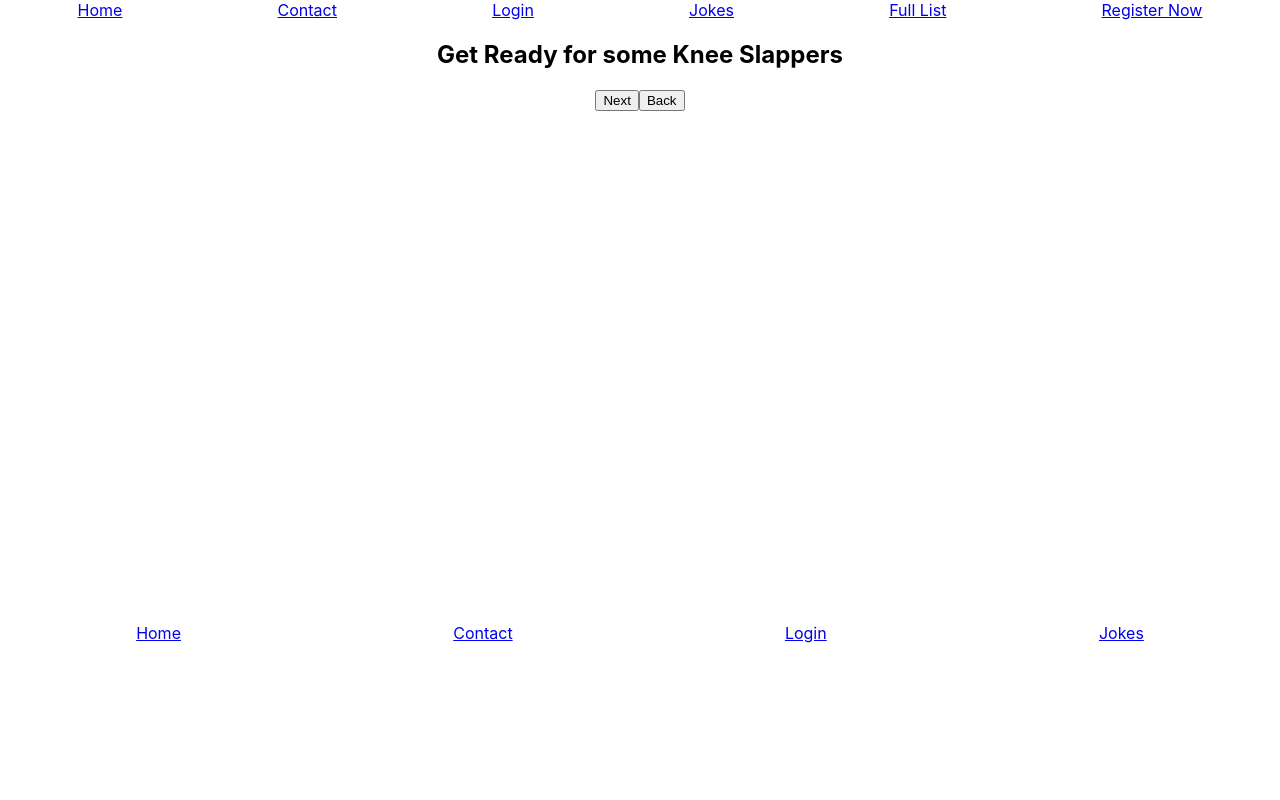
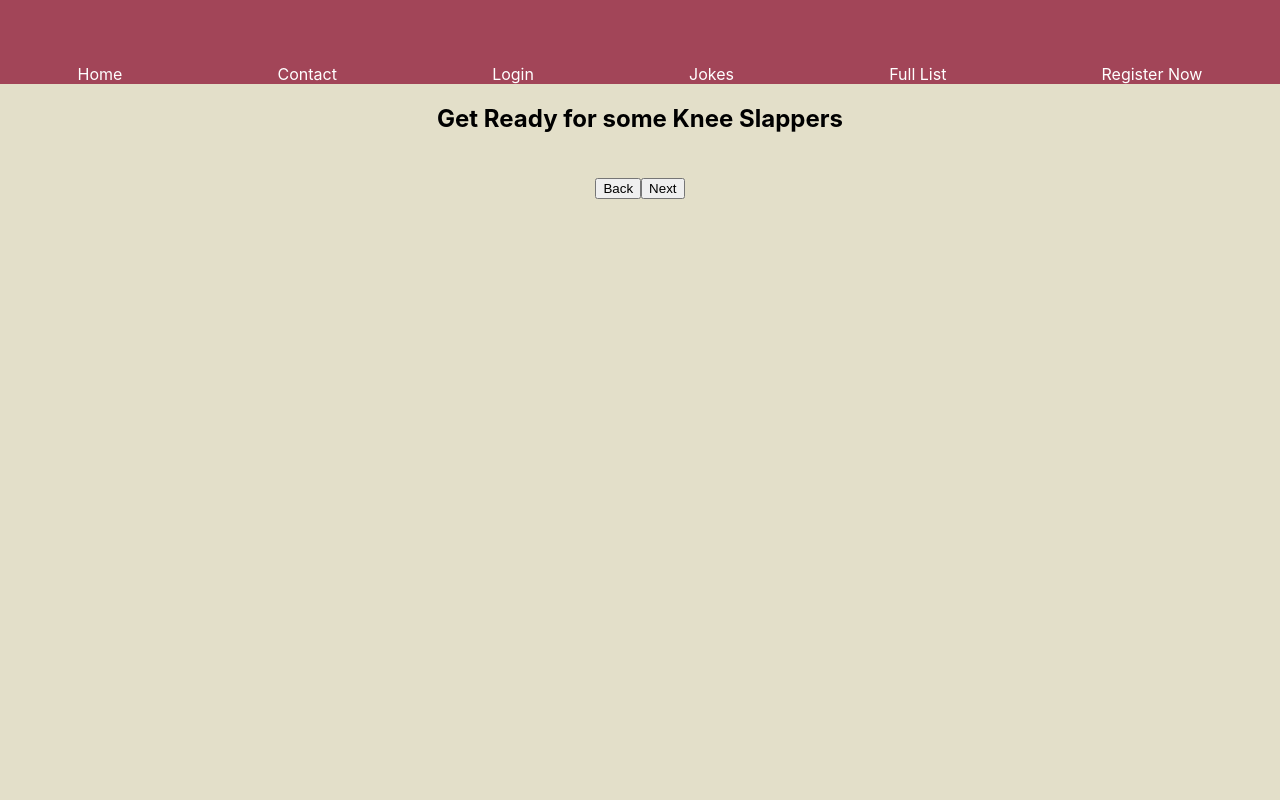
Before and after one commit to Build-Week-Dad-Jokes-4/frontend, a React (Create React App) app: page /Jokes in a window 1280 px wide. Shown: the top 800 px of the page. Built offline with nearby package versions, Linux system fonts and the light colour scheme; no server answers.

Commit message:
added styling to pages

```diff
--- a/src/App.js
+++ b/src/App.js
@@ -17,6 +17,11 @@ import { JokeContext } from '../src/contexts/JokeContext';
 import { LoginContext } from '../src/contexts/LoginContext';
 
 import './App.css';
+import styled from 'styled-components';
+
+let Apps = styled.div`
+    background-color: #E3DFC9;
+`;
 
 function App() {
   const [jokes, setJokes] = useState([]);
@@ -27,7 +32,7 @@ function App() {
 
   return (
     <Router>
-      <div className="App">
+      <Apps className="App">
         <LoginContext.Provider value={{ credentials, setCredentials }}>
           <JokeContext.Provider value={{ jokes, setJokes }}>
             <Header />
@@ -41,10 +46,12 @@ function App() {
               <Route path="/login" component={Login} />
               <Route path="/register" component={Register} />
             </Switch>
-            <Footer/>
+
           </JokeContext.Provider>
         </LoginContext.Provider>
-      </div>
+        <Footer/>
+      </Apps>
+
     </Router>
   );
 }
--- a/src/components/Card.js
+++ b/src/components/Card.js
@@ -6,13 +6,18 @@ let Box = styled.div`
     display: flex;
     flex-direction: column;
     text-align: center;
-    width: 50%;
-    margin-left: 30%;
+    align-content: center;
+    width: 100%;
     border: 5px solid black;
     background-color: #DFBC82;
+
+
     button {
-        width: 50%
-        margin-left: 25%
+        margin-left: 20%;
+        margin-right: 20%;
+        width: 60%
+
+
     }
 `;
 
--- a/src/components/CardHandler.js
+++ b/src/components/CardHandler.js
@@ -5,7 +5,20 @@ import Card from './Card';
 
 
 
+let Buttons = styled.div`
+display: flex;
+justify-content: center;
+margin-top: 2%;
 
+`;
+let Container = styled.div`
+    display:flex;
+    flex-direction: column;
+    align-items: center;
+`;
+let Box = styled.div`
+    box-shadow: 0 19px 38px rgba(0, 0, 0, 0.3), 0 15px 12px rgba(0, 0, 0, 0.22);
+`;
 
 
 
@@ -53,13 +66,15 @@ export default function QuestionCard() {
     }
 
 
+
+
     console.log(joke);
 
     return (
-        <div>
+        <Container>
             <h2>Get Ready for some Knee Slappers</h2>
 
-            <div>
+            <Box>
 
                 {joke.map((value, index) => {
 
@@ -85,10 +100,12 @@ export default function QuestionCard() {
 
                 })}
 
-            </div>
+            </Box>
+            <Buttons>
+            <button type='button' onClick={clickHandleBack} >Back</button>
             <button type='button' onClick={clickHandleNext} >Next</button>
-            <button type='button' onClick={clickHandleBack} >Back</button>
-        </div>
+            </Buttons>
+        </Container>
     )
 
 
--- a/src/components/Footer.js
+++ b/src/components/Footer.js
@@ -5,13 +5,24 @@ import styled from 'styled-components';
 let Links = styled.div`
     display: flex;
     justify-content: space-around;
-    margin-top: 40%;
+
+
+`;
+let Footers = styled.footer`
+    background-color: #A24558;
+    margin-top: 80%;
+    padding-top: 5%;
+
+    a{
+      text-decoration: none;
+      color: white;
+    }
 
 `;
 
 export default function Footer (){
     return (
-        <footer>
+        <Footers>
             <Links className='links'>
             <div className='link'>
                 <Link to ="/">Home</Link>
@@ -26,7 +37,7 @@ export default function Footer (){
                 <Link to= "/Jokes">Jokes</Link>
             </div>
             </Links>
-        </footer>
+        </Footers>
 
     )
 }
--- a/src/components/Header.js
+++ b/src/components/Header.js
@@ -5,31 +5,49 @@ import styled from 'styled-components';
 let Links = styled.div`
     display: flex;
     justify-content: space-around;
+    let Headers = styled.header;
+
+
+`;
+let Headers = styled.header`
+    background-color: #A24558;
+    padding-top: 5%;
+    a{
+      text-decoration: none;
+      color: white;
+    }
+
+`;
+
+let Text = styled.div`
+
+
+
 `;
 
 const Header = () => {
   return (
-    <header className="ui centered">
+    <Headers className="ui centered">
     <Links className='links'>
-      <div className='link'>
+      <Text className='link'>
         <Link to ="/">Home</Link>
-      </div>
-      <div className='link'>
+      </Text>
+      <Text className='link'>
         <Link to="/Contact">Contact</Link>
-      </div>
-      <div className='link'>
+      </Text>
+      <Text className='link'>
           <Link to= "/login">Login</Link>
-      </div>
-      <div className='link'>
+      </Text>
+      <Text className='link'>
           <Link to= "/Jokes">Jokes</Link>
-      </div>
-      <div className='link'>
+      </Text>
+      <Text className='link'>
           <Link to= "/jokelist">Full List</Link>
-      </div>      <div className='link'>
+      </Text>      <Text className='link'>
           <Link to= "/register">Register Now</Link>
-      </div>
+      </Text>
     </Links>
-  </header>
+  </Headers>
   )
 }
 
```
